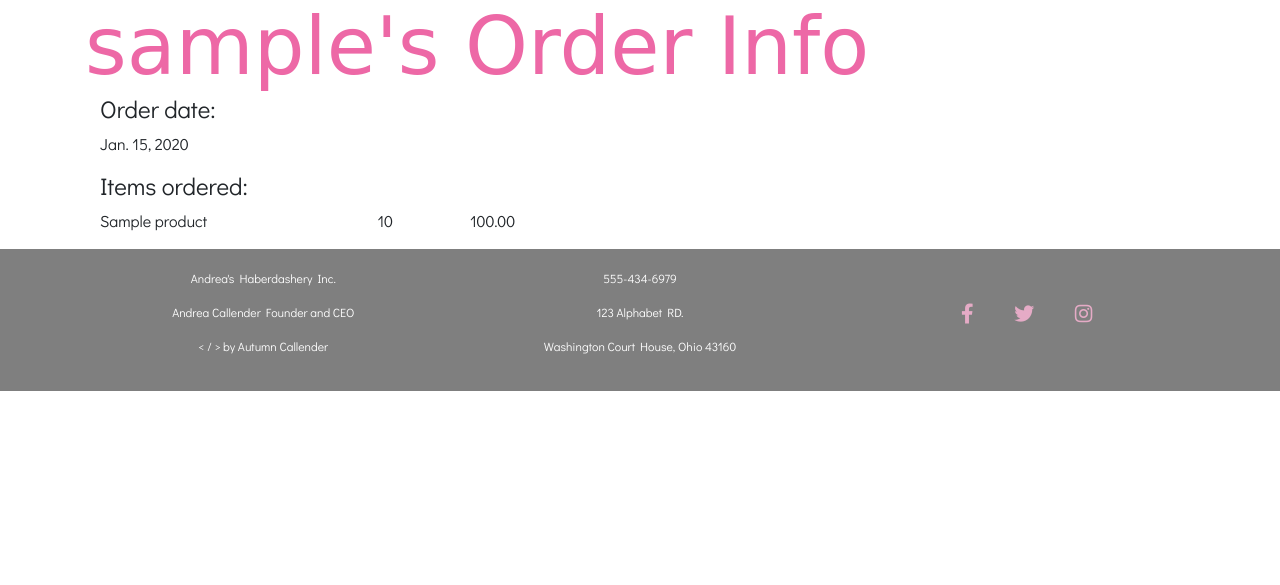
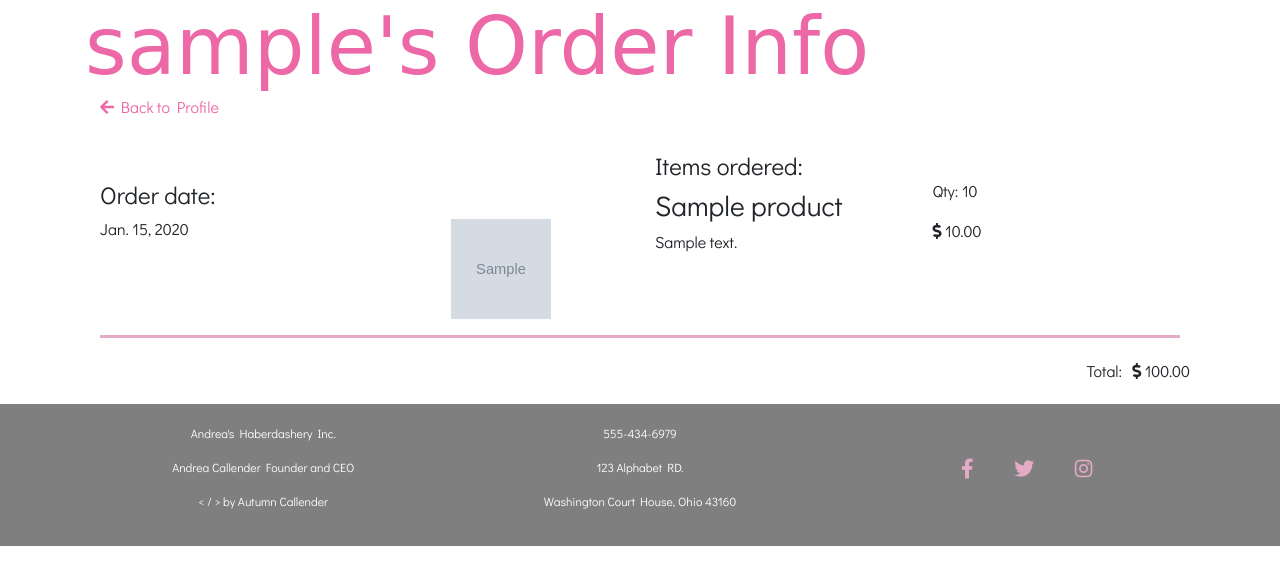
Before and after one commit to callendera/MilestoneProject4, a Django app: page /accounts/order-history/1/order-info in a window 1280 px wide. Shown: the part 201-786 px from the top of the page. Run offline with Django 3.2, Linux system fonts and the light colour scheme; a user stored in the database is signed in; tables that the repository leaves empty hold one stand-in row (values such as "Sample post"); grey boxes marked "Sample" are stand-in pictures; some libraries are stand-ins or nearby versions; some web fonts are replaced.

Commit message:
added style to order detail history and order list

```diff
--- a/accounts/templates/order-info.html
+++ b/accounts/templates/order-info.html
@@ -2,23 +2,41 @@
 {% block page_title %}Order Details{% endblock %}
 {% block page_heading %}{{ user }}'s Order Info{% endblock %}
 {% block content %}
-  <section>
+<a href="{% url 'profile' %}" class="button-login-color"><i class="fas fa-arrow-left"></i> Back to Profile</a>
+<section>
     <span>
-
-
-      <h4 class="top-buffer">Order date:</h4>
-      <p class="bold-text">{{ order.date }}</p>
-
-      <h4 class="top-buffer">Items ordered:</h4>
-
       {% for item in line_item %}
-        <div class="row">
-            <p class="col-sm-2 col-md-3 bold-text">{{ item.product }}</p>
-            <p class="col-sm-1 col-md-1 bold-text">{{ item.quantity }}</p>
-            <p class="col-sm-1 col-md-1 bold-text">{{ order_total }}</p>
+        <div class="row align-items-center">
+            <div class="col-sm">
+                <h4 class="top-buffer">Order date:</h4>
+                <p class="bold-text">{{ order.date }}</p>
+            </div>
+            <div class="col-sm">
+                <div class="product product-image-in-cart" style="background-image: url('{{ MEDIA_URL }}{{ item.product.image }}">
+                </div>
+            </div>
+            <div class="col-sm">
+                <div class="caption d-sm-none d-md-block">
+                    <h4 class="top-buffer">Items ordered:</h4>
+                    <h3>{{ item.product.name }}</h3>
+                    <p class="product-description">{{ item.product.description|truncatewords:10 }}</p>
+                </div>
+                <div class="caption d-none d-sm-block d-md-none">
+                    <h5>{{ item.product.name }}</h5>
+                </div>
+            </div>
+            <div class="col-sm">
+                <p>Qty: {{item.quantity}}</p>
+                <p><i class="fas fa-dollar-sign"></i> {{ item.product.price }}</p>
+            </div>
         </div>
-      {% endfor %}
+        <hr class="my-block-divider">
+        {% endfor %}
+        <div class="row justify-content-end">
+            <p class="check-out-div-items-padding">Total:</p>
+            <p class="check-out-div-items-padding"><i class="fas fa-dollar-sign"></i> {{ order_total }}</p>
+        </div>
     </span>
-  </section>
+</section>
 
 {% endblock %}
```
Also changed, not shown: accounts/templates/profile.html (+26 -7 lines), accounts/views.py (line endings or trailing spaces).
